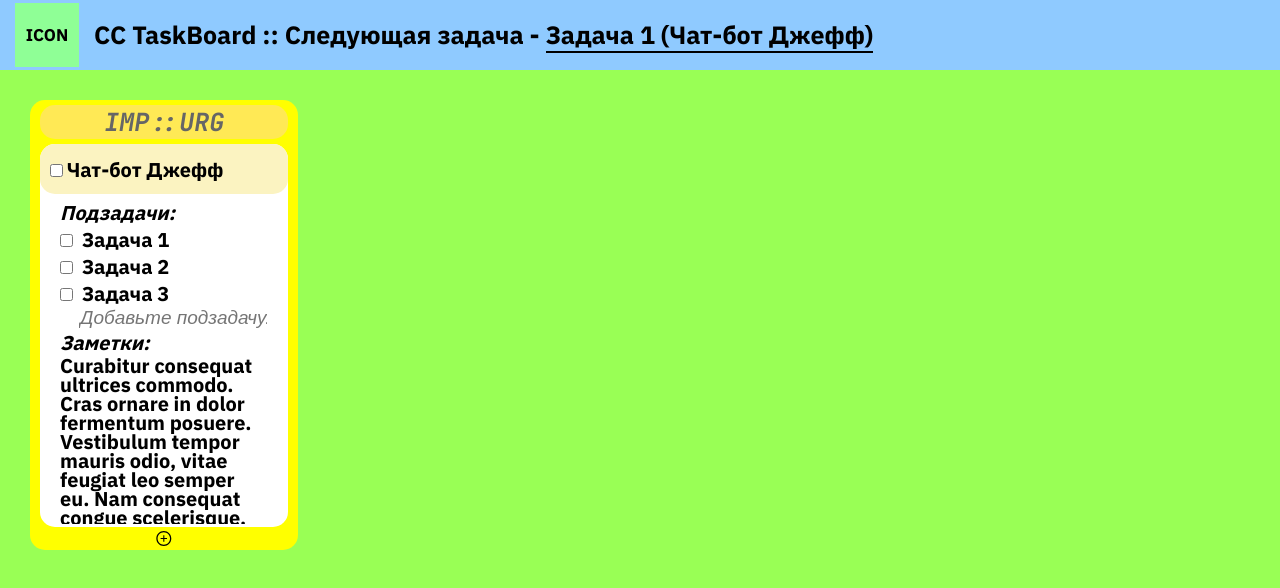
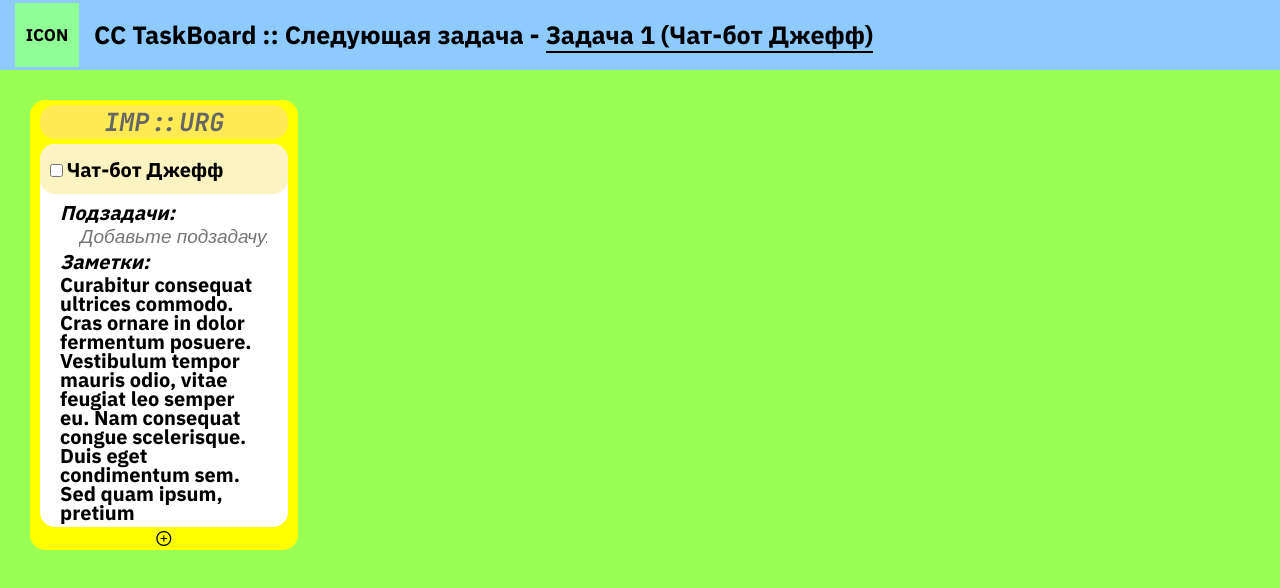
Before and after one commit to cansolele/cc-taskboard, a React (Create React App) app: page / in a window 1280 px wide. Shown: the top 588 px of the page. Built offline with nearby package versions, Linux system fonts and the light colour scheme; a web font is replaced by a local one.

Commit message:
working addition of subtasks

```diff
--- a/src/App.js
+++ b/src/App.js
@@ -1,14 +1,21 @@
 import "./App.css";
 import Header from "./components/Header/Header";
 import Tasks from "./components/Tasks/Tasks";
-
-function App() {
+import { useState } from "react";
+const App = () => {
+  const [inputSubTask, setInputSubTask] = useState("");
+  const [subTasks, setSubTasks] = useState([]);
   return (
     <div className="app">
       <Header />
-      <Tasks />
+      <Tasks
+        inputSubTask={inputSubTask}
+        setInputSubTask={setInputSubTask}
+        subTasks={subTasks}
+        setSubTasks={setSubTasks}
+      />
     </div>
   );
-}
+};
 
 export default App;
--- a/src/components/Tasks/Tasks.js
+++ b/src/components/Tasks/Tasks.js
@@ -1,7 +1,23 @@
 import style from "./Tasks.module.css";
 import { IconContext } from "react-icons";
 import { AiOutlinePlusCircle } from "react-icons/ai";
-const Tasks = () => {
+const Tasks = (props) => {
+  const addSubTask = (event) => {
+    event.preventDefault();
+    if (props.inputSubTask.replace(/[\s.,%]/g, "") !== "") {
+      props.setSubTasks([
+        ...props.subTasks,
+        {
+          text: props.inputSubTask,
+          id: Math.random() * 1000,
+        },
+      ]);
+      props.setInputSubTask("");
+    }
+  };
+  const inputSubTaskHandler = (event) => {
+    props.setInputSubTask(event.target.value);
+  };
   return (
     <div className={style.tasksboard_container}>
       <div className={style.task_box_container}>
@@ -15,30 +31,22 @@ const Tasks = () => {
           <div className={style.task_details}>
             <h3 className={style.subtask_info}>Подзадачи:</h3>
             <ul>
+              {props.subTasks.map((subTask) => (
+                <li key={subTask.id}>
+                  <label>
+                    <input type="checkbox" />{" "}
+                    <h4 className={style.name_of_subtask}>{subTask.text}</h4>
+                  </label>
+                </li>
+              ))}
               <li>
-                <label>
-                  <input type="checkbox" />{" "}
-                  <h4 className={style.name_of_subtask}>Задача 1</h4>
-                </label>
-              </li>
-              <li>
-                <label>
-                  <input type="checkbox" />{" "}
-                  <h4 className={style.name_of_subtask}>Задача 2</h4>
-                </label>
-              </li>
-              <li>
-                <label>
-                  <input type="checkbox" />{" "}
-                  <h4 className={style.name_of_subtask}>Задача 3</h4>
-                </label>
-              </li>
-              <li>
-                <form action="">
+                <form action="" onSubmit={addSubTask}>
                   <input
                     type="text"
                     className={style.subtask_input}
                     placeholder="Добавьте подзадачу..."
+                    value={props.inputSubTask}
+                    onChange={inputSubTaskHandler}
                   />
                 </form>
               </li>
```
